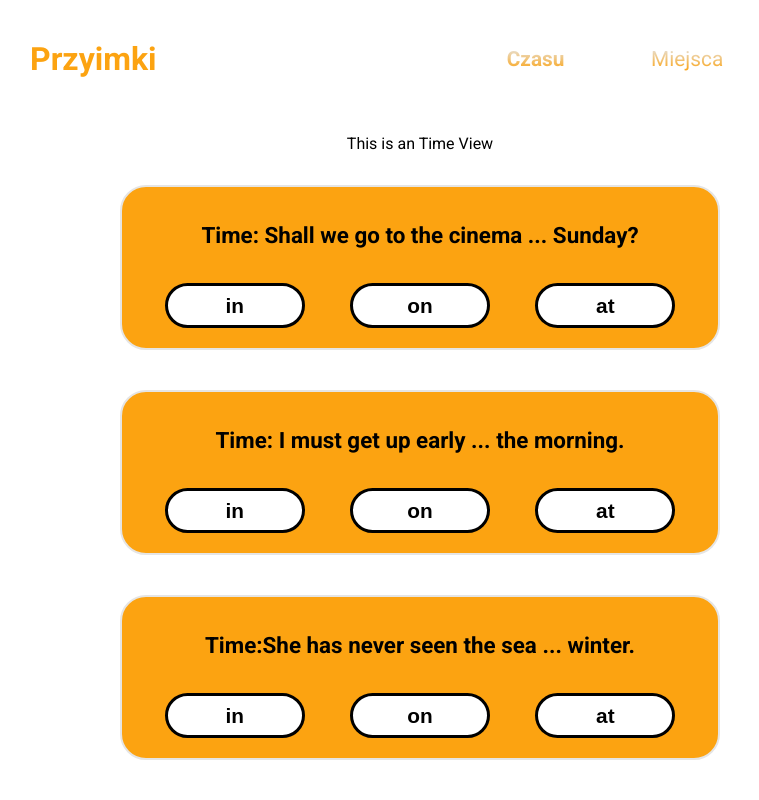
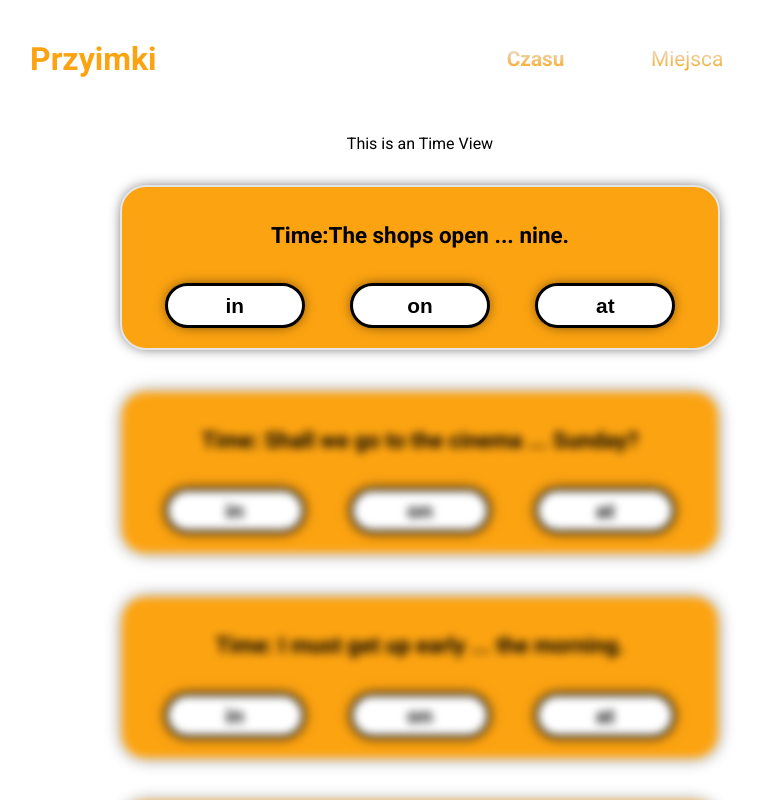
Before and after one commit to GrzegorzStacel/react_english_gramar_exercises, a React (Create React App) app: page /czasu in a window 1280 px wide. Shown: the top 800 px of the page, without its empty margins (220-979 px from the left). Built offline with nearby package versions, Linux system fonts and the light colour scheme; the HTML template or start-up script is replaced by a standard one.

Commit message:
Wersja dla stackoverflow

```diff
--- a/src/App.js
+++ b/src/App.js
@@ -7,55 +7,13 @@ import Header from './components/Header/Header';
 import PlaceView from './views/Prepositions/PlaceView/PlaceView';
 import TimeView from './views/Prepositions/TimeView/TimeView';
 import MainView from './views/Main/Main';
-
-const initialStateItemsTime = [
-    {
-      question: 'Time: Shall we go to the cinema ... Sunday?',
-      answer: 'on',
-    }, {
-      question: 'Time: He graduated from Oxford ... 1985.',
-      answer: 'in',
-    }, {
-      question: 'Time: I must get up early ... the morning.',
-      answer: 'in',
-    }, {
-      question: 'Time:The shops open ... nine.',
-      answer: 'at',
-    }, {
-      question: 'Time:She has never seen the sea ... winter.',
-      answer: 'in',
-    }, {
-      question: 'Time:I am going to meet her ... Wednesday.',
-      answer: 'on',
-    },
-]
-
-const initialStateItemsPlace = [
-    {
-      question: 'Place: Shall we go to the cinema ... Sunday?',
-      answer: 'on',
-    }, {
-      question: 'Place: He graduated from Oxford ... 1985.',
-      answer: 'in',
-    }, {
-      question: 'Place: I must get up early ... the morning.',
-      answer: 'in',
-    }, {
-      question: 'Place:The shops open ... nine.',
-      answer: 'at',
-    }, {
-      question: 'Place:She has never seen the sea ... winter.',
-      answer: 'in',
-    }, {
-      question: 'Place:I am going to meet her ... Wednesday.',
-      answer: 'on',
-    },
-  ]
+import {initialStateItemsPlace, initialStateItemsTime} from './data/Data';
 
 class App extends React.Component {
   state = {
     itemsTime: [...this.getRandomQuestions(initialStateItemsTime)],
     itemsPlace: [...this.getRandomQuestions(initialStateItemsPlace)],
+    isReset: false,
   }
 
 
@@ -63,17 +21,26 @@ class App extends React.Component {
     const collectionOfAnswerButtons = e.target.parentElement.children
 
     for (let i = 0; i < collectionOfAnswerButtons[2].children.length; i++) {
-        for (let j = 0; j < collectionOfAnswerButtons[2].children[i].children[1].children.length; j++){
+      for (let j = 0; j < collectionOfAnswerButtons[2].children[i].children[1].children.length; j++) {
         collectionOfAnswerButtons[2].children[i].children[1].children[j].className = stylesListItem.answer
       }
     }
 
+    this.setState = ({
+      isReset: true,
+    })
+
     this.setStateAndUpdate();
     this.forceUpdate()
+
+    // this.setState({
+    //   isReset: false,
+    // })
   }
 
   setStateAndUpdate() {
-    this.setState({
+    console.log('this in app', this);
+    this.setState = ({
       itemsTime: [...this.getRandomQuestions(initialStateItemsTime)],
       itemsPlace: [...this.getRandomQuestions(initialStateItemsPlace)]
     })
@@ -95,11 +62,19 @@ class App extends React.Component {
     return array;
   }
 
+  randomFN = (e) => {
+    console.log('here app', this);
+    this.setState = ({
+      isReset: false,
+    })
+  }
+
   render() {
     const contextElements = {
       ...this.state,
       resetFn: this.resetFn,
-      stylesResetButton: styles.resetBtn
+      stylesResetButton: styles.resetBtn,
+      randomFN: this.randomFN,
     }
 
     return (
--- a/src/components/Button/Button.js
+++ b/src/components/Button/Button.js
@@ -1,7 +1,8 @@
 import React from 'react';
 
-const Button = ({ handleOnClick, setClassName, children }) => (
+const Button = ({ handleOnClick, setClassName, children, manageDisabledButtons }) => (
     <button
+        disabled={manageDisabledButtons}
         onClick={ handleOnClick }
         className={setClassName}
     >
--- a/src/components/ListWrapper/ListItem/ListItem.js
+++ b/src/components/ListWrapper/ListItem/ListItem.js
@@ -2,20 +2,39 @@ import React from 'react';
 import styles from './ListItem.module.scss';
 import Button from '../../Button/Button';
 
-const ListItem = ({ onClickFn, ...item }) => {
-    const nameId = ['in', 'on', 'at']
+const ListItem = ({ manageRemovalDisabledAttributeFromButtonsHandler, ...item }) => {
+
+    const adverbNameArr = ['in', 'on', 'at']
+
+    const handleClickAnswer = (e, correctAnswer) => {
+        const nextId = e.target.parentElement.parentElement.id
+        console.log('click');
+        if (e.target.innerText.toLowerCase() === correctAnswer) {
+            manageRemovalDisabledAttributeFromButtonsHandler(item.questionNumberOnTheArray)
+            item.changeClassOfTheNextElementAfterTheCorrectAnswerHandler(nextId);
+
+            return e.target.className = styles.correct
+        }
+
+        e.target.className = styles.wrong
+    }
 
     return (
-        <li className={styles.wrapper}>
+        <li
+            className={[item.questionNumberOnTheArray === 0 ? styles.active : ''] + ' ' + styles.wrapper}
+            id={`${item.questionNumberOnTheArray}-listItem`}
+        >
             <p className={styles.quesion}>{item.question}</p>
             <div className={styles.answersWrapper}>
-                { nameId.map(nameIdItems => (
+                {adverbNameArr.map(adverbNameArrItems => (
                     <Button
-                        handleOnClick={(e) => onClickFn(e, item.answer)}
+                        handleOnClick={(e) => {
+                            handleClickAnswer(e, item.answer);
+                        } }
                         setClassName={styles.answer}
-                        id={nameIdItems}
+                        {...item}
                     >
-                            {nameIdItems}
+                        {adverbNameArrItems}
                     </Button>
                     ))
                 }
--- a/src/components/ListWrapper/ListItem/ListItem.module.scss
+++ b/src/components/ListWrapper/ListItem/ListItem.module.scss
@@ -15,12 +15,23 @@ $borderColor: #E5E5E5;
     flex-direction: column;
     align-items: center;
     min-height: 150px;
+    box-shadow: 0 0px 15px -5px black;
+
+    &:not(.active){
+        filter: blur(4px);
+    }
 
     .quesion{
         font-size: 1.4em;
         font-weight: 700;
         margin: 15px 0px 35px;
         text-align: center;
+    }
+
+    &:hover,
+    &:focus-within{
+        outline: none;
+        box-shadow: 0 5px 20px -5px black;
     }
 
     .answersWrapper{
@@ -38,6 +49,15 @@ $borderColor: #E5E5E5;
             height: 45px;
             max-width: 150px;
             min-width: 140px;
+            outline: none;
+            box-shadow: 0 0px 15px -5px black;
+
+            &:hover, &:focus{
+                box-shadow: 0 5px 20px -5px black;
+                outline: none;
+                border-width: 4px;
+                transform: translateY(-2px);
+            }
         }
 
         .correct{
@@ -54,6 +74,10 @@ $borderColor: #E5E5E5;
     }
 }
 
+.active{
+    filter: blur(0px);
+}
+
 @media (max-width: 800px){
     .answersWrapper{
         flex-wrap: wrap;
--- a/src/components/ListWrapper/ListWrapper.js
+++ b/src/components/ListWrapper/ListWrapper.js
@@ -1,28 +1,77 @@
-import React from 'react';
+import * as React from 'react';
 import ListItem from './ListItem/ListItem';
 import styles from './ListWrapper.module.scss'
-import ListItemStyles from './ListItem/ListItem.module.scss';
+import listItemStyles from './ListItem/ListItem.module.scss';
 
-const ListWrapper = ({ items }) => {
-    const handleClickAnswer = (e, correctAnswer) => {
-        if (e.target.innerText.toLowerCase() === correctAnswer) {
-            return e.target.className = ListItemStyles.correct
+class ListWrapper extends React.Component {
+    state = {
+        active: new Array(this.props.items.length).fill(false),
+        verifyCounter: 0,
     }
 
-        e.target.className = ListItemStyles.wrong
+    manageRemovalDisabledAttributeFromButtons = (questionNumberOnTheArray) => {
+        this.setState = ({
+            active: this.state.active[questionNumberOnTheArray + 1] = true, // remove disabled attribute from next buttons
+            active: this.state.active[questionNumberOnTheArray] = false, // add disabled attribute to previous buttons
+            verifyCounter: this.state.verifyCounter++
+        })
     }
+
+    changeFirstElementOfArrayInState = () => {
+        if (this.state.verifyCounter === 0) {
+            this.setState = ({
+                active: this.state.active[0] = true // remove disabled attribute from first question buttons
+            })
+        }
+    }
+
+    changeClassOfTheNextElementAfterTheCorrectAnswer = (nextId) => {
+
+        const newId = nextId.replace(/(\d+)+/g, (match, number) => {
+            if ((parseInt(number) + 1) >= this.state.active.length) {
+                return parseInt(number) // a alfa version to resolve te problem with error
+            }
+
+            return parseInt(number) + 1 //an error when I answer a the last question
+        })
+
+        const offDisabledNextElement = document.getElementById(newId)
+        offDisabledNextElement.className = listItemStyles.active + ' ' + listItemStyles.wrapper
+
+        this.forceUpdate()
+    }
+
+    isReset = () => {
+        if (this.props.isReset) {
+            this.setState = ({
+                active: this.state.active.fill(false),
+                verifyCounter: 0
+            })
+        }
+    }
+
+    render() {
+        if (this.props.isReset) {
+            this.isReset()
+            this.props.randomFN()
+        }
+        this.changeFirstElementOfArrayInState()
 
         return (
             <ul className={styles.listWrapper}>
-            {items.map((item, step) => (
+                    {this.props.items.map((item, step) => (
                     <ListItem
+                        manageRemovalDisabledAttributeFromButtonsHandler={this.manageRemovalDisabledAttributeFromButtons}
+                        changeClassOfTheNextElementAfterTheCorrectAnswerHandler={this.changeClassOfTheNextElementAfterTheCorrectAnswer}
+                        manageDisabledButtons={this.state.active[step] === false ? true : false}
                         key={item.question.slice(0, 10) + step}
-                    onClickFn={handleClickAnswer}
+                        questionNumberOnTheArray={step}
                         {...item}
                     />
                 ))}
             </ul>
         )
     }
+}
 
 export default ListWrapper
--- /dev/null
+++ b/src/data/Data.js
@@ -0,0 +1,44 @@
+export const initialStateItemsTime = [
+    {
+      question: 'Time: Shall we go to the cinema ... Sunday?',
+      answer: 'on',
+    }, {
+      question: 'Time: He graduated from Oxford ... 1985.',
+      answer: 'in',
+  }, {
+      question: 'Time: I must get up early ... the morning.',
+      answer: 'in',
+    }, {
+      question: 'Time:The shops open ... nine.',
+      answer: 'at',
+  },
+  //TODO wyłączyć komentarze {
+    //   question: 'Time:She has never seen the sea ... winter.',
+    //   answer: 'in',
+    // }, {
+    //   question: 'Time:I am going to meet her ... Wednesday.',
+    //   answer: 'on',
+    // },
+]
+
+export const initialStateItemsPlace = [
+    {
+      question: 'Place: Shall we go to the cinema ... Sunday?',
+      answer: 'on',
+    }, {
+      question: 'Place: He graduated from Oxford ... 1985.',
+      answer: 'in',
+    }, {
+      question: 'Place: I must get up early ... the morning.',
+      answer: 'in',
+    }, {
+      question: 'Place:The shops open ... nine.',
+      answer: 'at',
+    }, {
+      question: 'Place:She has never seen the sea ... winter.',
+      answer: 'in',
+    }, {
+      question: 'Place:I am going to meet her ... Wednesday.',
+      answer: 'on',
+    },
+]
--- a/src/views/Main/Main.module.scss
+++ b/src/views/Main/Main.module.scss
@@ -21,8 +21,9 @@ $orange: #fca311;
     text-align: center;
     font-size: 20px;
 
-    &:hover{
+    &:hover, &:focus{
         box-shadow: 0 5px 20px -5px black;
+        outline: none;
     }
 }
 
--- a/src/views/Prepositions/PlaceView/PlaceView.js
+++ b/src/views/Prepositions/PlaceView/PlaceView.js
@@ -11,7 +11,7 @@ const PlaceaView = () => {
                     <p>This is an Place View</p>
                     <ListWrapper
                         items={context.itemsPlace}
-                        placeOfArrayItems={0}
+                        isReset={context.isReset}
                     />
                     <Button
                         setClassName={context.stylesResetButton}
--- a/src/views/Prepositions/TimeView/TimeView.js
+++ b/src/views/Prepositions/TimeView/TimeView.js
@@ -11,7 +11,8 @@ const TimeView = () => {
                     <p>This is an Time View</p>
                     <ListWrapper
                         items={context.itemsTime}
-                        placeOfArrayItems={0}
+                        isReset={context.isReset}
+                        randomFN={context.randomFN}
                     />
                     <Button
                         setClassName={context.stylesResetButton}
```
Lines whose indentation alone changed are shown as unchanged.
